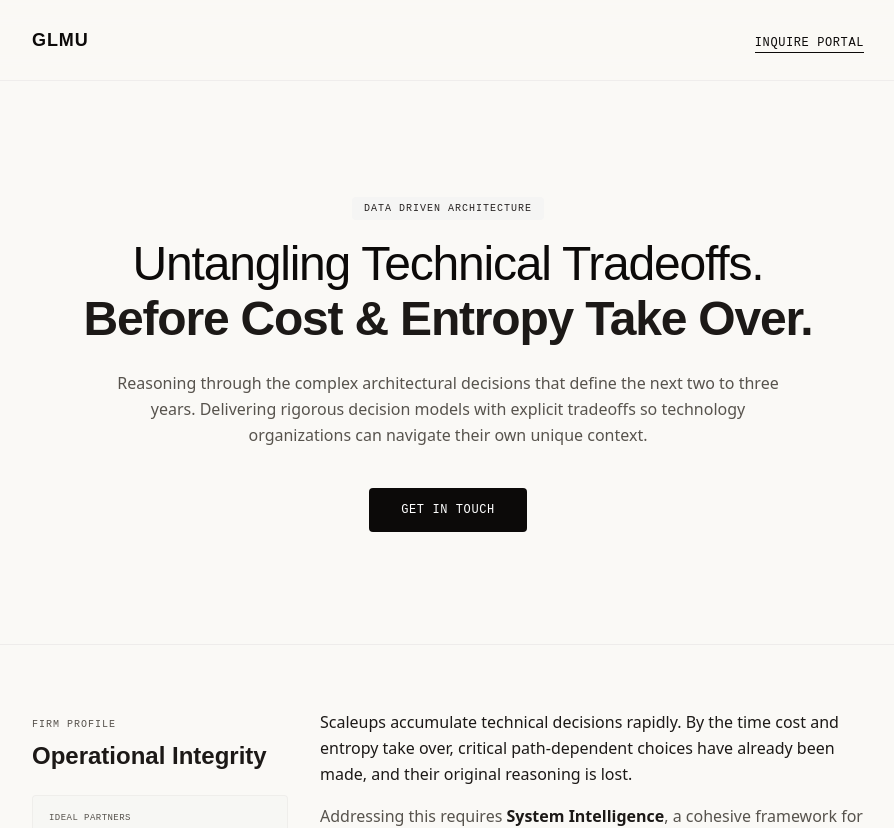
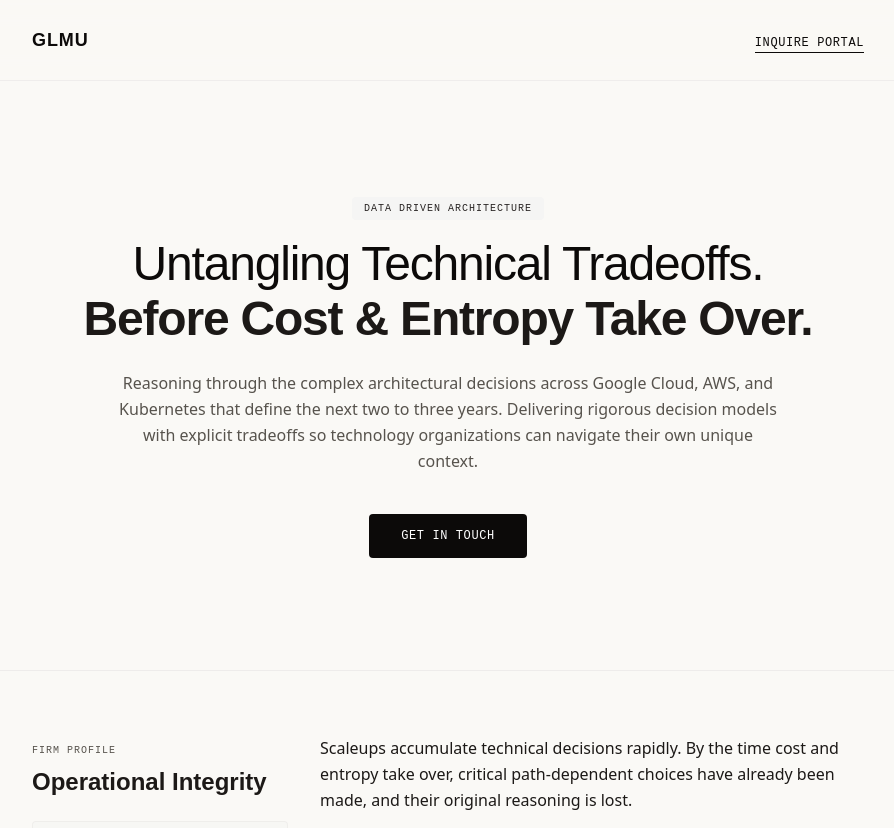
Before and after one commit to ggiallo28/glmu.cc, a React (Vite) app: page / in a window 1280 px wide. Shown: the top 828 px of the page, without its empty margins (192-1086 px from the left). Built offline with nearby package versions, Linux system fonts and the light colour scheme.

Commit message:
fix: mention Google Cloud, AWS, Kubernetes in hero paragraph (visible)

```diff
--- a/src/App.tsx
+++ b/src/App.tsx
@@ -366,7 +366,7 @@ export default function App() {
           </h1>
 
           <p className="text-sm sm:text-base text-stone-600 max-w-2xl mx-auto mb-10 font-light leading-relaxed">
-            Reasoning through the complex architectural decisions that define the next two to three years. Delivering rigorous decision models with explicit tradeoffs so technology organizations can navigate their own unique context.
+            Reasoning through the complex architectural decisions across Google Cloud, AWS, and Kubernetes that define the next two to three years. Delivering rigorous decision models with explicit tradeoffs so technology organizations can navigate their own unique context.
           </p>
 
           <div className="flex justify-center">
```
